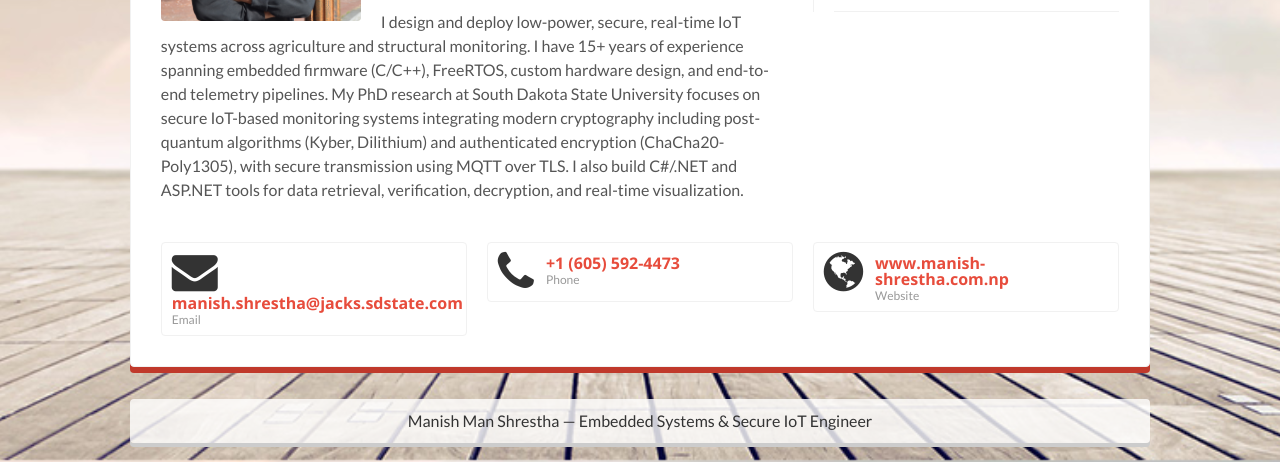
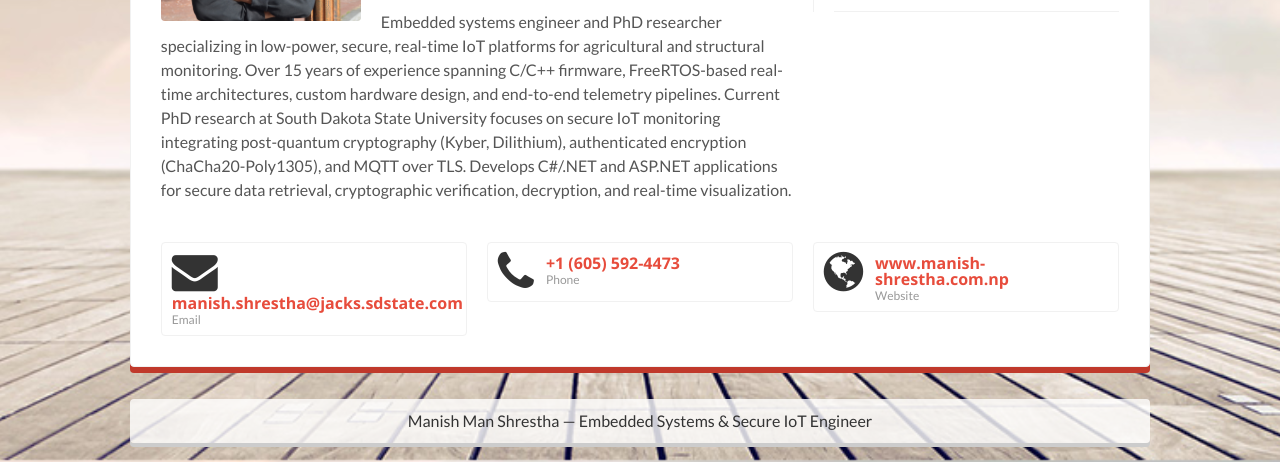
Before and after one commit to mshrestha789/mshrestha789.github.io, a plain HTML site: page index.html in a window 1280 px wide. Shown: the part 340-802 px from the top of the page. Drawn offline with nearby package versions, Linux system fonts and the light colour scheme; no server answers; files whose address does not match are found by name.

Commit message:
Update introduction

```diff
--- a/index.html
+++ b/index.html
@@ -83,12 +83,7 @@
                 <h2>Manish Man Shrestha</h2>
                 <h4>Embedded Systems & Secure IoT Engineer</h4>
                 <p>
-                  I design and deploy low-power, secure, real-time IoT systems across agriculture and structural monitoring.
-                  I have 15+ years of experience spanning embedded firmware (C/C++), FreeRTOS, custom hardware design,
-                  and end-to-end telemetry pipelines. My PhD research at South Dakota State University focuses on
-                  secure IoT-based monitoring systems integrating modern cryptography including post-quantum algorithms
-                  (Kyber, Dilithium) and authenticated encryption (ChaCha20-Poly1305), with secure transmission using MQTT over TLS.
-                  I also build C#/.NET and ASP.NET tools for data retrieval, verification, decryption, and real-time visualization.
+                  Embedded systems engineer and PhD researcher specializing in low-power, secure, real-time IoT platforms for agricultural and structural monitoring. Over 15 years of experience spanning C/C++ firmware, FreeRTOS-based real-time architectures, custom hardware design, and end-to-end telemetry pipelines. Current PhD research at South Dakota State University focuses on secure IoT monitoring integrating post-quantum cryptography (Kyber, Dilithium), authenticated encryption (ChaCha20-Poly1305), and MQTT over TLS. Develops C#/.NET and ASP.NET applications for secure data retrieval, cryptographic verification, decryption, and real-time visualization.
                 </p>
               </div>
             </div>
@@ -206,8 +201,7 @@
                   <span class="label label-danger">Sep 2019 – Dec 2022</span>
                   <b>
                     <br><br>Samadhan Engineering Pvt. Ltd.
-                    <br>Lalitpur, Nepal
-                    <br><a href="https://www.thesamadhan.com/" target="_blank" rel="noopener">https://www.thesamadhan.com/</a>
+                    <br>Kathmandu, Nepal
                   </b>
                   <p>
                     <div style="margin-left: 10pt;">
@@ -243,7 +237,7 @@
                   <b>
                     <br><br>Opto-electro-structural Laboratory, KAIST
                     <br>Daejeon, Republic of Korea
-                    <br><a href="http://oesl.kaist.ac.kr/" target="_blank" rel="noopener">http://oesl.kaist.ac.kr/</a>
+                    <br><a href="http://oerl.kaist.ac.kr/" target="_blank" rel="noopener">http://oerl.kaist.ac.kr/</a>
                   </b>
                   <p>
                     <div style="margin-left: 10pt;">
```
